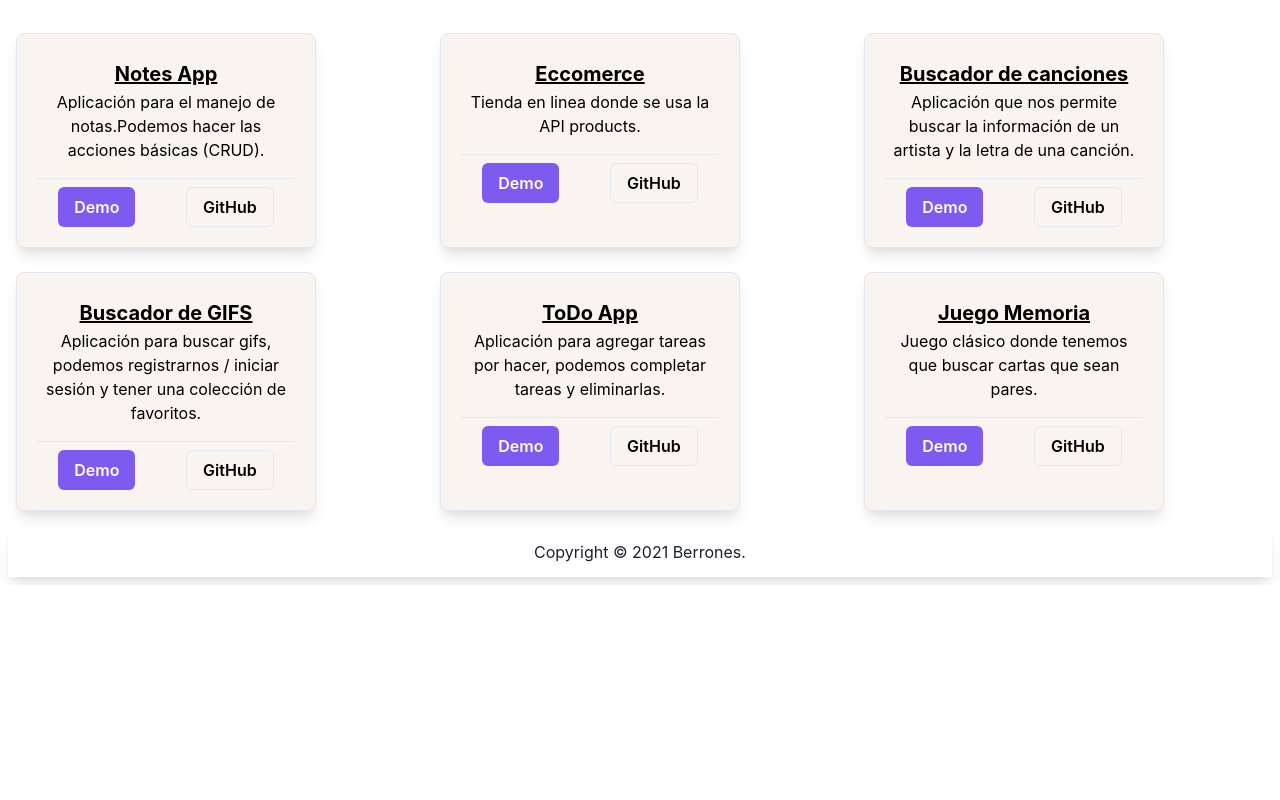
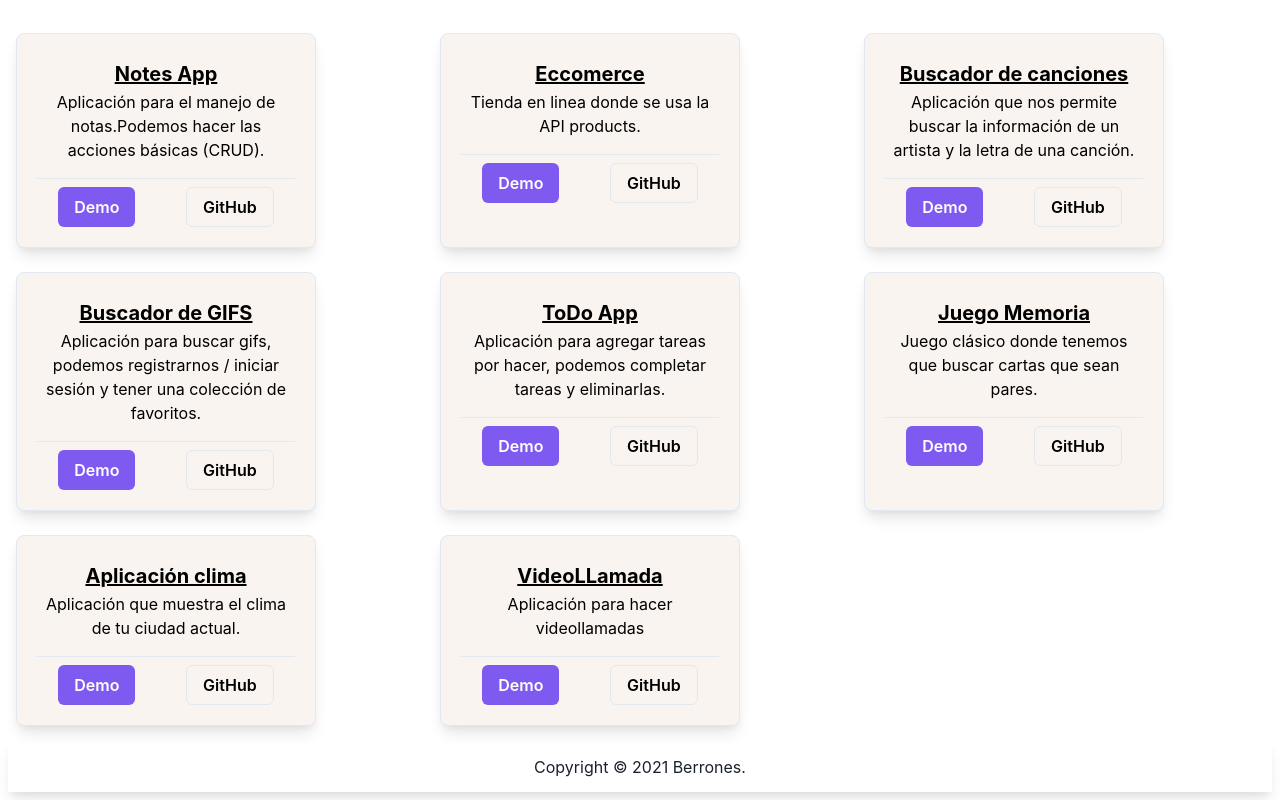
Before and after one commit to Berrones-Edwin/portfolio-react, a React (Vite) app: page / in a window 1280 px wide. Shown: the part 1224-2024 px from the top of the page. Before the commit the page ends 1809 px from the top, so only its background shows below. Built offline with nearby package versions, Linux system fonts and the light colour scheme.

Commit message:
[feat]  add  two new projects

```diff
--- a/src/data/portfolio-data.ts
+++ b/src/data/portfolio-data.ts
@@ -221,5 +221,81 @@ export const projectsData = [
         name: 'Bootstrap'
       }
     ]
+  },
+  {
+    id: 8,
+    name: 'Aplicación clima',
+    descriptionShort:
+      'Aplicación que muestra el clima de tu ciudad actual.',
+    description:
+      'Aplicación que muestra el clima de tu ciudad actual. Puedes cambiar entre grados °c y °f, buscar ciudades de todo el mundo, ver el clima por hora, guardar lugares favoritos, etc.',
+    image:
+      'https://user-images.githubusercontent.com/44040730/171038978-a018bdb3-2b6d-4f10-a5ae-f3c31729d232.png',
+    links: [
+      {
+        id: 1,
+        name: 'Demo',
+        url: 'https://weather-app-lake-eight.vercel.app/'
+      },
+      {
+        id: 2,
+        name: 'GitHub',
+        url: 'https://github.com/Berrones-Edwin/weather-app'
+      }
+    ],
+    technologies: [
+      {
+        id: 1,
+        name: 'JavaScript'
+      },
+      {
+        id: 2,
+        name: 'NextJS'
+      },
+      {
+        id: 3,
+        name: 'ChakraUI'
+      },
+    ]
+  },
+  {
+    id: 9,
+    name: 'VideoLLamada',
+    descriptionShort:
+      'Aplicación para hacer videollamadas',
+    description:
+      'Aplicación donde podemos crear cuartos y podemos hacer videollamadas. Podemos activar y descactivar el auido y video.',
+    image:
+      'https://user-images.githubusercontent.com/44040730/165360347-8f9716b6-6d37-4ea8-b535-0441382a8e8a.png',
+    links: [
+      {
+        id: 1,
+        name: 'Demo',
+        url: 'https://video-call-production.up.railway.app/'
+      },
+      {
+        id: 2,
+        name: 'GitHub',
+        url: 'https://github.com/Berrones-Edwin/video-call'
+      }
+    ],
+    technologies: [
+      {
+        id: 1,
+        name: 'JavaScript'
+      },
+      {
+        id: 2,
+        name: 'NodeJS'
+      },
+      {
+        id: 3,
+        name: 'ExpressJs'
+      },
+      {
+        id: 4,
+        name: 'BootStrap'
+      },
+    ]
   }
 ]
```
